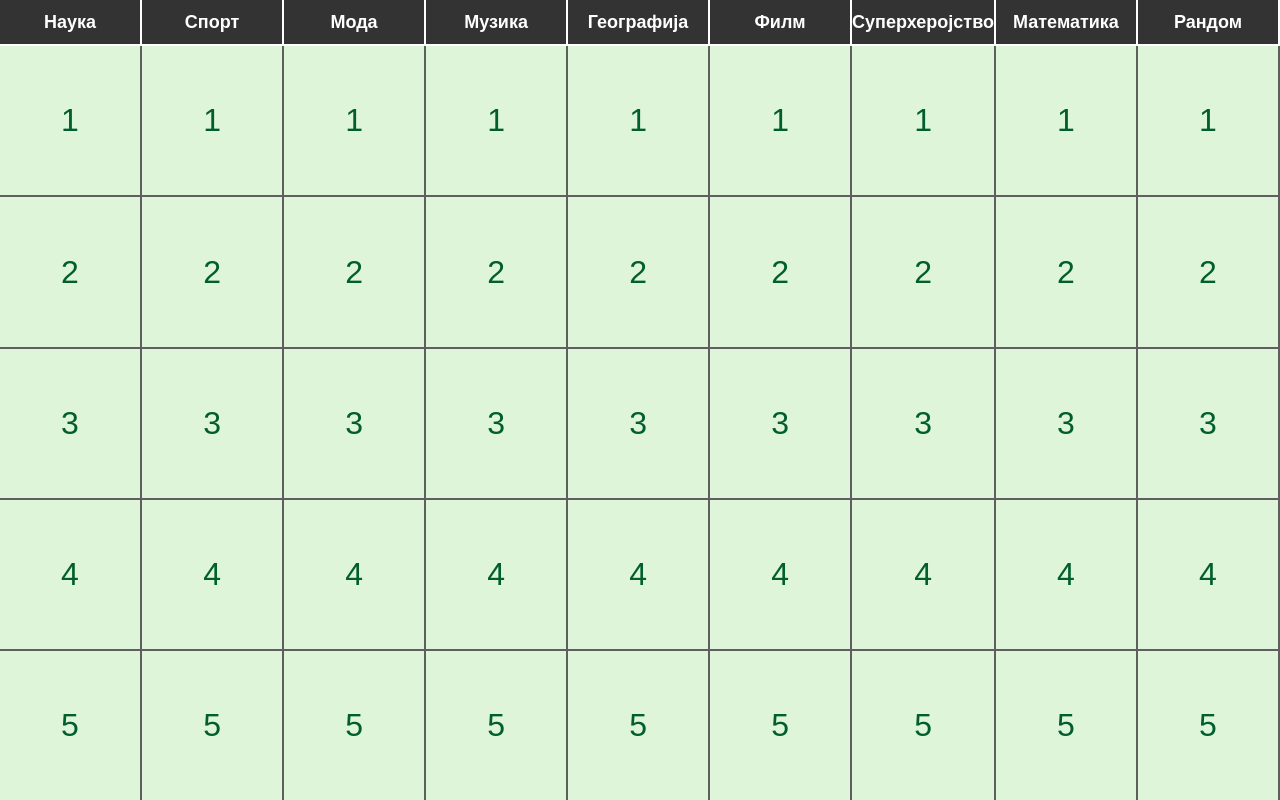
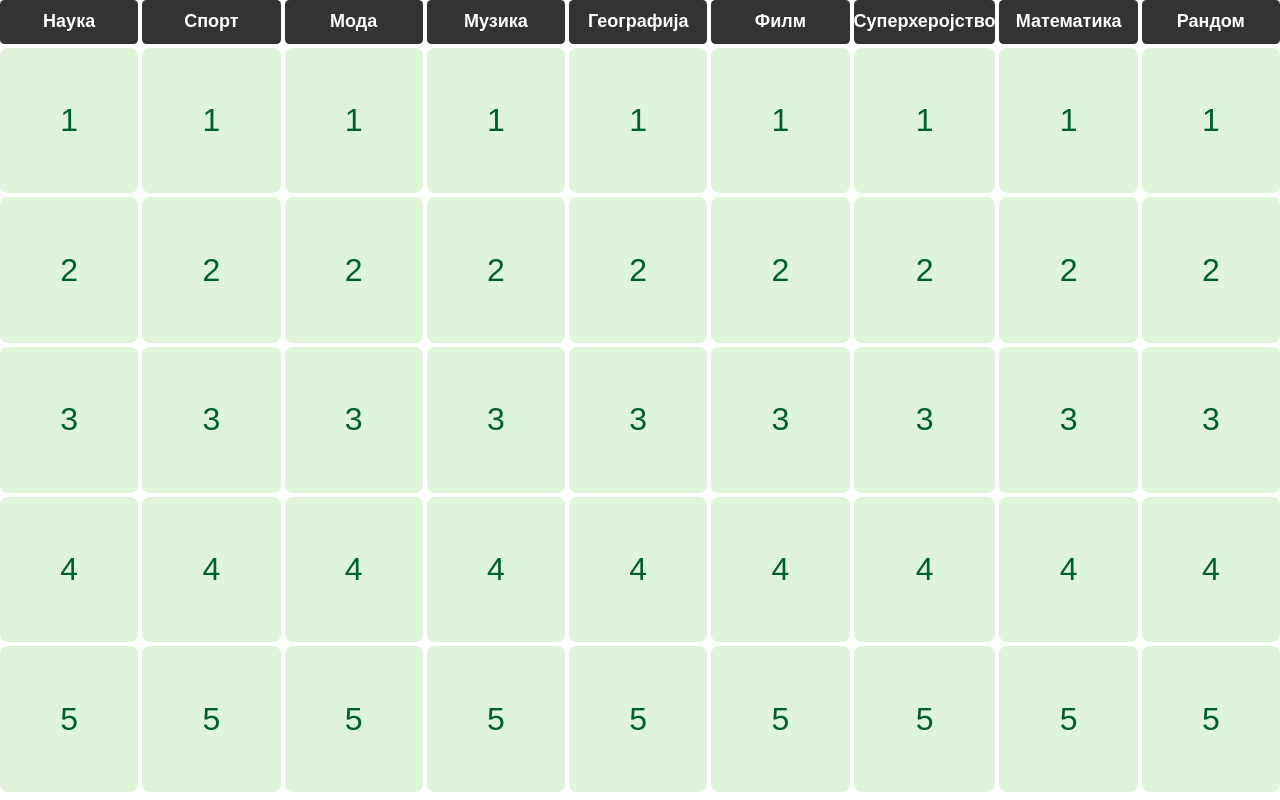
Before and after one commit to DimitarK13/Quiz-App, a plain HTML site: page index.html in a window 1280 px wide. Drawn offline with Linux system fonts and the light colour scheme.

Commit message:
Gave different design to elements

```diff
--- a/style.css
+++ b/style.css
@@ -8,9 +8,9 @@
 }
 
 .flex-area {
-    width: 100vw;
-    height: 100vh;
+    height: 99vh;
     display: flex;
+    gap: .25em;
 }
 
 .flex-vertical {
@@ -18,11 +18,10 @@
     height: 100%;
     display: flex;
     flex-direction: column;
-
+    gap: .25em;
 }
 
 .heading {
-    border-bottom: 2px solid white;
     width: 100%;
     height: 30%;
     display: flex;
@@ -32,16 +31,12 @@
     font-weight: bold;
     background-color: #333;
     color: white;
-}
-
-.heading:not(:last-child) {
-    border-right: 2px solid white;
+    border-radius: .25em;
 }
 
 .question {
     width: 100%;
     height: 100%;
-    border-right: 2px solid rgb(95, 95, 95);
     cursor: pointer;
     display: flex;
     align-items: center;
@@ -49,17 +44,14 @@
     font-size: 2rem;
     background-color: rgb(223, 245, 218);
     color: rgb(0, 94, 47);
-}
-
-.question:not(:last-child) {
-    border-bottom: 2px solid rgb(95, 95, 95);
+    border-radius: .25em;
 }
 
 section {
     position: absolute;
     inset: 20%;
-    background-color: rgb(255 255 255 / .8);
-    backdrop-filter: blur(1em);
+    background-color: rgb(255 255 255 / .6);
+    backdrop-filter: blur(.5em);
     border-radius: 1em;
     color: black;
 
@@ -75,7 +67,7 @@ section {
 
 .questions, .answers {
     display: none;
-    font-size: 1.5rem;
+    font-size: 1.75rem;
     font-weight: 700;
     cursor: pointer;
     color: rgb(0, 94, 47);
```
